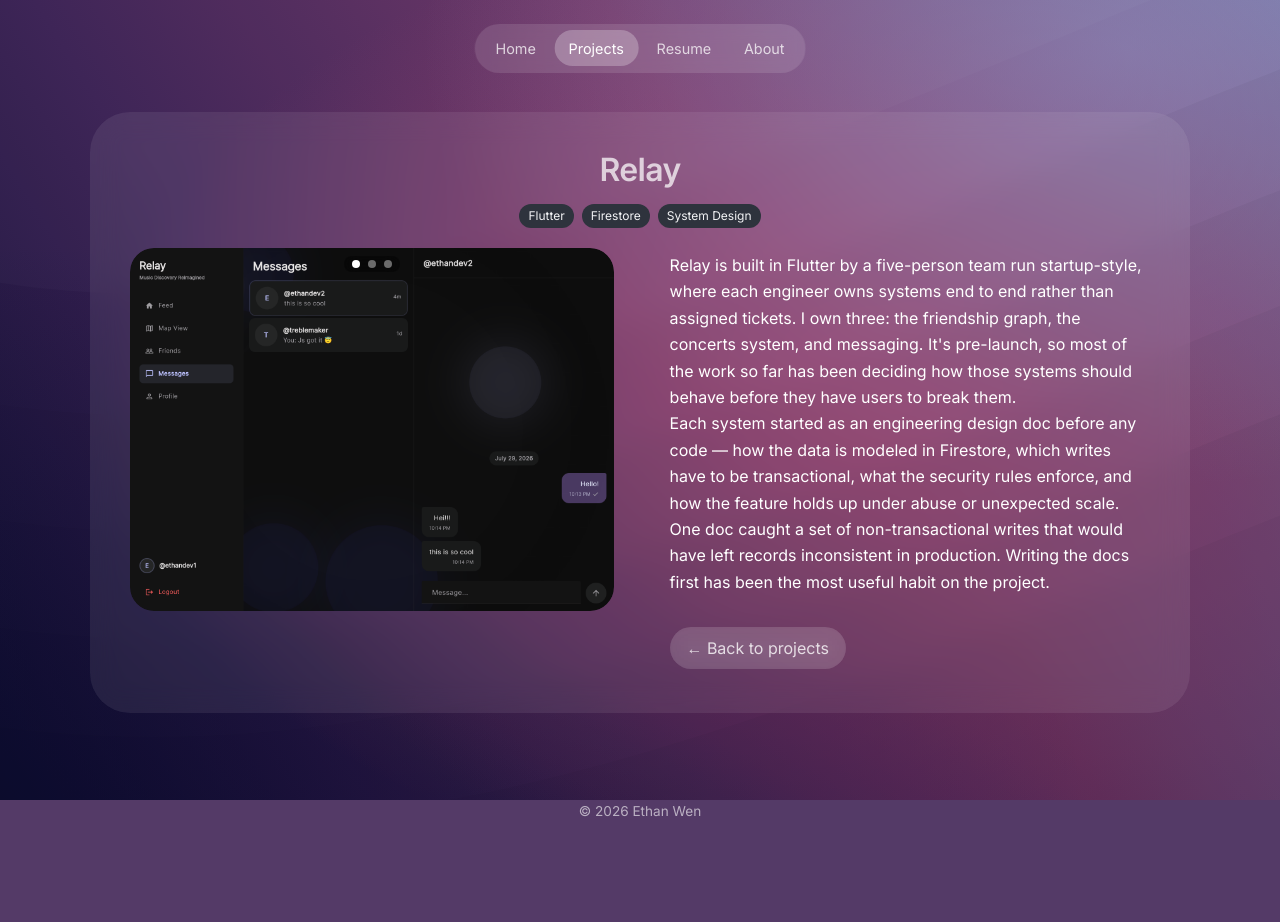
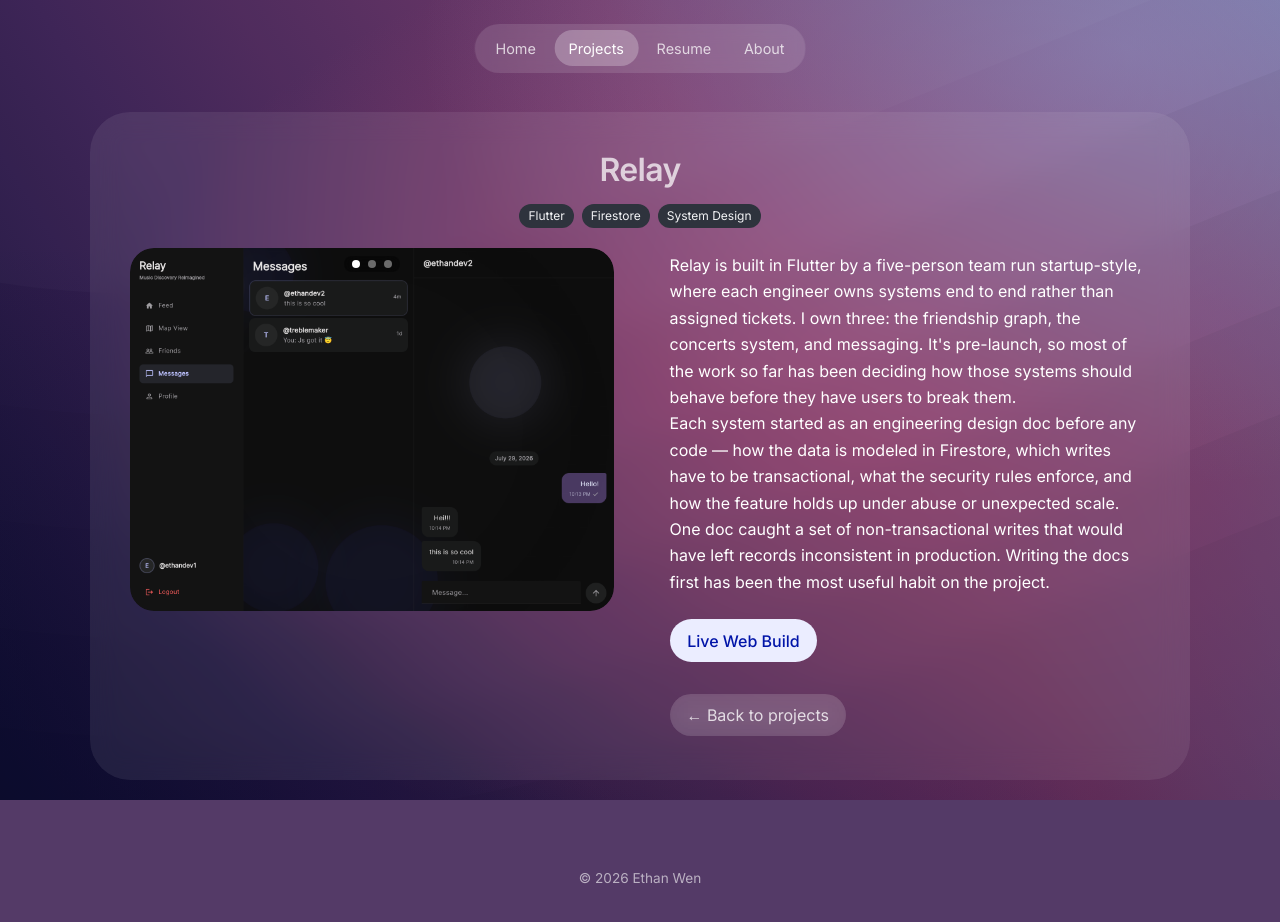
Before and after one commit to wen-ethan/wen-ethan.github.io, a React (Vite) app: page /projects/relay in a window 1280 px wide. Shown: the top 922 px of the page. Built offline with nearby package versions, Linux system fonts and the light colour scheme.

Commit message:
Update Relay project page to have web build

```diff
--- a/src/pages/projects/Relay.jsx
+++ b/src/pages/projects/Relay.jsx
@@ -40,6 +40,10 @@ export default function Relay() {
               Each system started as an engineering design doc before any code — how the data is modeled in Firestore, which writes have to be transactional, what the security rules enforce, and how the feature holds up under abuse or unexpected scale. One doc caught a set of non-transactional writes that would have left records inconsistent in production. Writing the docs first has been the most useful habit on the project.
             </p>
 
+            <div className="project-links">
+              <a className="button is-link is-light" href="https://relay-app.xyz/" target="_blank" rel="noreferrer">Live Web Build</a>
+            </div>
+
             <div className="project-footer">
               <Link className="back-link" to="/projects">← Back to projects</Link>
             </div>
```
